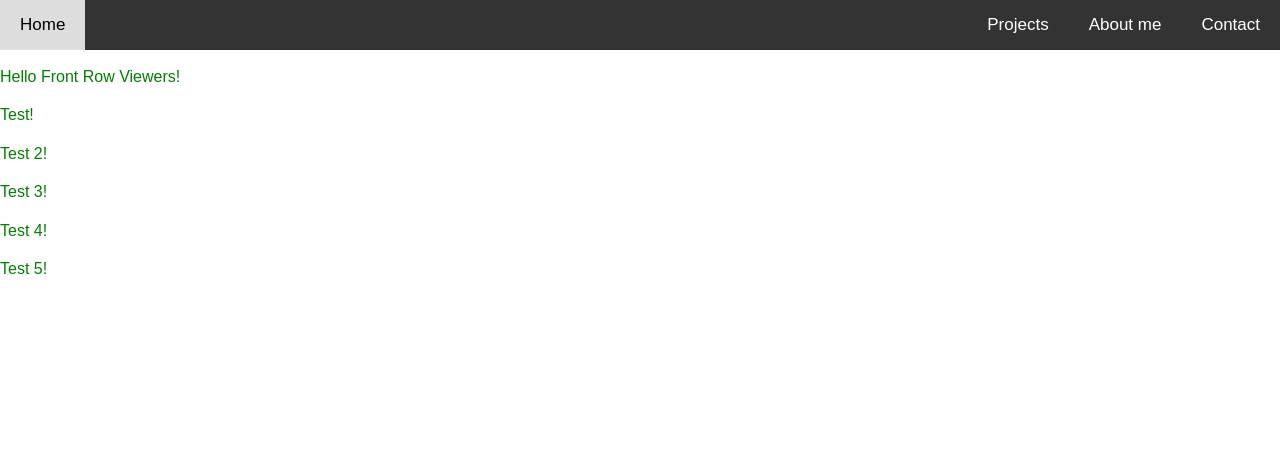
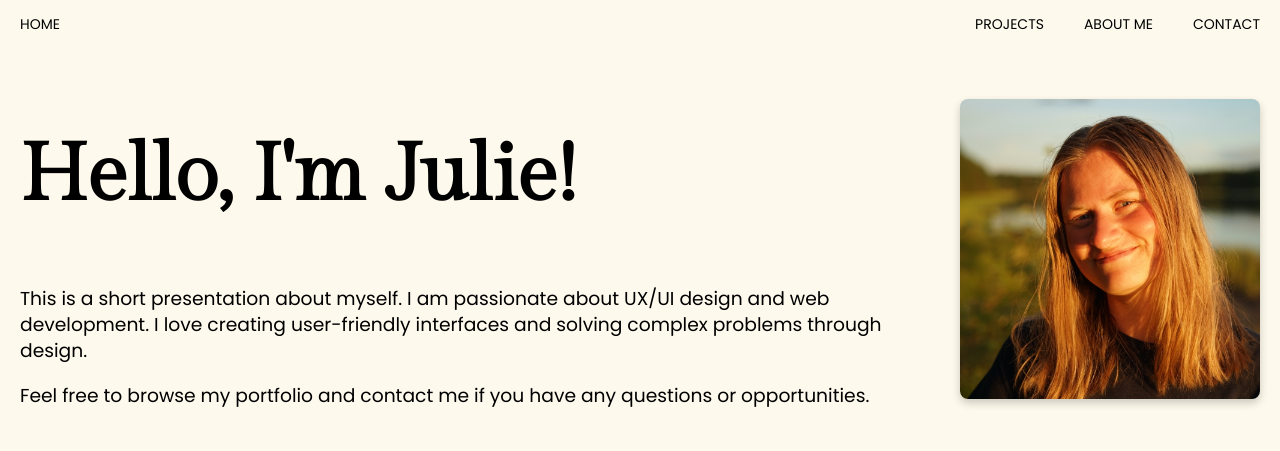
Before and after one commit to JulieFredsgard/JulieFredsgard, a plain HTML site: page index.html in a window 1280 px wide. Drawn offline with nearby package versions, Linux system fonts and the light colour scheme.

Commit message:
colorchange

```diff
--- a/css/html5-boilerplate.css
+++ b/css/html5-boilerplate.css
@@ -15,7 +15,7 @@ button,
 input,
 select,
 textarea {
-    color: green;
+    color: black;
 }
 
 html {
--- a/css/main.css
+++ b/css/main.css
@@ -5,11 +5,95 @@
 /* Make space for the fixed navbar */
 body {
     padding-top: 50px; /* Adjust this value based on your navbar's height */
+    font-family: "Poppins", sans-serif;
+    margin: 0;
+    padding: 0;
+    background-color: #fdf9ec;
+}
+
+h1 {
+    font-family: "Gilda Display", serif;
+    font-size: 5em; /* Default size for larger screens */
+}
+
+h3 {
+    font-family: "Poppins", sans-serif;
+    font-weight: 400;
+    font-style: normal;
+}
+
+
+
+/* Cursor */
+.cursor {
+    position: relative;
+    width: auto; /* Adjusts to fit the text width */
+    border-right: 4px solid black;
+    font-size: 5em; /* Adjust size as needed */
+    text-align: left; /* Ensure text aligns to the left */
+    white-space: nowrap; /* Prevent line breaks */
+    overflow: hidden; /* Hide overflow text */
+    display: inline-block; /* Fit to the text width */
+    /* Remove margin: 0 auto; to prevent centering */
+    transform: translateY(-50%); /* Optional: adjust based on your design */
+}
+
+/* Animation */
+.typewriter-animation {
+    animation:
+        typewriter 5s steps(50) 1s 1 normal both,
+        blinkingCursor 500ms steps(50) infinite normal;
+}
+
+@keyframes typewriter {
+    from { width: 0; } /* Start with no width */
+    to { width: 100%; } /* End with full width */
+}
+
+@keyframes blinkingCursor {
+    from { border-right-color: black; }
+    to { border-right-color: transparent; }
+}
+
+
+
+/* Container for layout */
+.container1 {
+    background-color: #fdf9ec; /* Replace with your desired color */
+    display: flex;
+    align-items: center; /* Center content vertically */
+    justify-content: space-between; /* Space between text and image */
+    padding: 20px;
+    margin-top: 50px;
+}
+
+/* Text section styling */
+.text-section {
+    flex: 1; /* Takes up available space */
+    padding-right: 20px; /* Space between text and image */
+}
+
+.text-section h1 {
+    margin-top: 50px;
+}
+
+.text-section p {
+    line-height: 1.6; /* Improve readability */
+}
+
+/* Image section styling */
+.image-section img {
+    width: 300px; /* Set to a specific width */
+    max-width: 100%; /* Make sure image is responsive */
+    height: auto; /* Maintain aspect ratio */
+    border-radius: 8px; /* Optional: rounded corners */
+    box-shadow: 0 4px 8px rgba(0, 0, 0, 0.2); /* Optional: shadow for better look */
+    flex: 1; /* Takes up available space */
 }
 
 /* Styling the entire navbar container */
 .navbar {
-    background-color: #333; /* Dark background */
+    background-color: #fdf9ec; /* Dark background */
     overflow: hidden; /* Clear floats */
     position: fixed; /* Sticks to the top of the page */
     top: 0; /* Always on top */
@@ -24,11 +108,13 @@ body {
 
 /* Styling the links inside the navbar */
 .navbar a {
-    color: white;
+    color: black;
     text-align: center;
     padding: 14px 20px;
     text-decoration: none;
-    font-size: 17px;
+    font-family: "Poppins", sans-serif;
+    font-weight: 400;
+    font-size: 14px;
 }
 
 /* Change color on hover */
@@ -60,16 +146,28 @@ body {
    Your custom CSS styles for smartphones and screens smaller than 480 px
    ========================================================================== */
 
-@media only screen and (max-width: 480px) {
-    /* insert styles here */
-}
-
-/* Responsive: Make the navbar stack vertically on smaller screens */
-@media screen and (max-width: 600px) {
+/* Media Queries */
+@media screen and (max-width: 480px) {
+    /* Make the navbar stack vertically on smaller screens */
     .navbar a {
         float: none; /* Stack the links */
         display: block; /* Make them full-width */
         text-align: left; /* Align text to the left */
+    }
+
+    /* Adjust container and sections for smaller screens */
+    .container {
+        flex-direction: column; /* Stack items vertically */
+        text-align: center; /* Center align text */
+    }
+
+    .text-section {
+        padding-right: 0; /* Remove right padding */
+        margin-bottom: 20px; /* Space between text and image */
+    }
+
+    .image-section {
+        margin-top: 20px; /* Space above the image */
     }
 }
 
--- a/index.html
+++ b/index.html
@@ -9,6 +9,11 @@
 
         <link rel="shortcut icon" href="favicon.ico">
 
+        <link rel="preconnect" href="https://fonts.googleapis.com">
+        <link rel="preconnect" href="https://fonts.gstatic.com" crossorigin>
+        <link href="https://fonts.googleapis.com/css2?family=Gilda+Display&display=swap" rel="stylesheet">
+        <link href="https://fonts.googleapis.com/css2?family=Poppins:ital,wght@0,100;0,200;0,300;0,400;0,500;0,600;0,700;0,800;0,900;1,100;1,200;1,300;1,400;1,500;1,600;1,700;1,800;1,900&display=swap" rel="stylesheet">
+
         <link rel="stylesheet" href="css/normalize.css">
         <link rel="stylesheet" href="css/html5-boilerplate.css">
         <link rel="stylesheet" href="css/main.css">
@@ -17,12 +22,20 @@
     <body>
         <div id="navbar"></div>
 
-        <p>Hello Front Row Viewers!</p>
-        <p>Test!</p>
-        <p>Test 2!</p>
-        <p>Test 3!</p>
-        <p>Test 4!</p>
-        <p>Test 5!</p>
+        <div class="container1">
+            <div class="text-section">
+                <!-- <h1 class="cursor typewriter-animation">Hello, I'm Julie!</h1> -->
+                <h1>Hello, I'm Julie!</h1>
+                <h3>This is a short presentation about myself. I am passionate about UX/UI design and web development. I love creating user-friendly interfaces and solving complex problems through design.</h3>
+                <h3>Feel free to browse my portfolio and contact me if you have any questions or opportunities.</h3>
+
+            </div>
+            <div class="image-section">
+                <img src="images/Billede.JPG" alt="Julie">
+            </div>
+        </div>
+
+
 
          <!-- JavaScript to load navbar from an external file -->
          <script>
--- a/navbar.html
+++ b/navbar.html
@@ -1,11 +1,11 @@
 <!-- navbar.html -->
 <div class="navbar">
     <div class="navbar-left">
-        <a href="index.html">Home</a>
+        <a href="index.html">HOME</a>
     </div>
     <div class="navbar-right">
-        <a href="projects.html">Projects</a>
-        <a href="about.html">About me</a>
-        <a href="contact.html">Contact</a>
+        <a href="projects.html">PROJECTS</a>
+        <a href="about.html">ABOUT ME</a>
+        <a href="contact.html">CONTACT</a>
     </div>
 </div>
```
Also changed, not shown: images/Billede.JPG (added).
